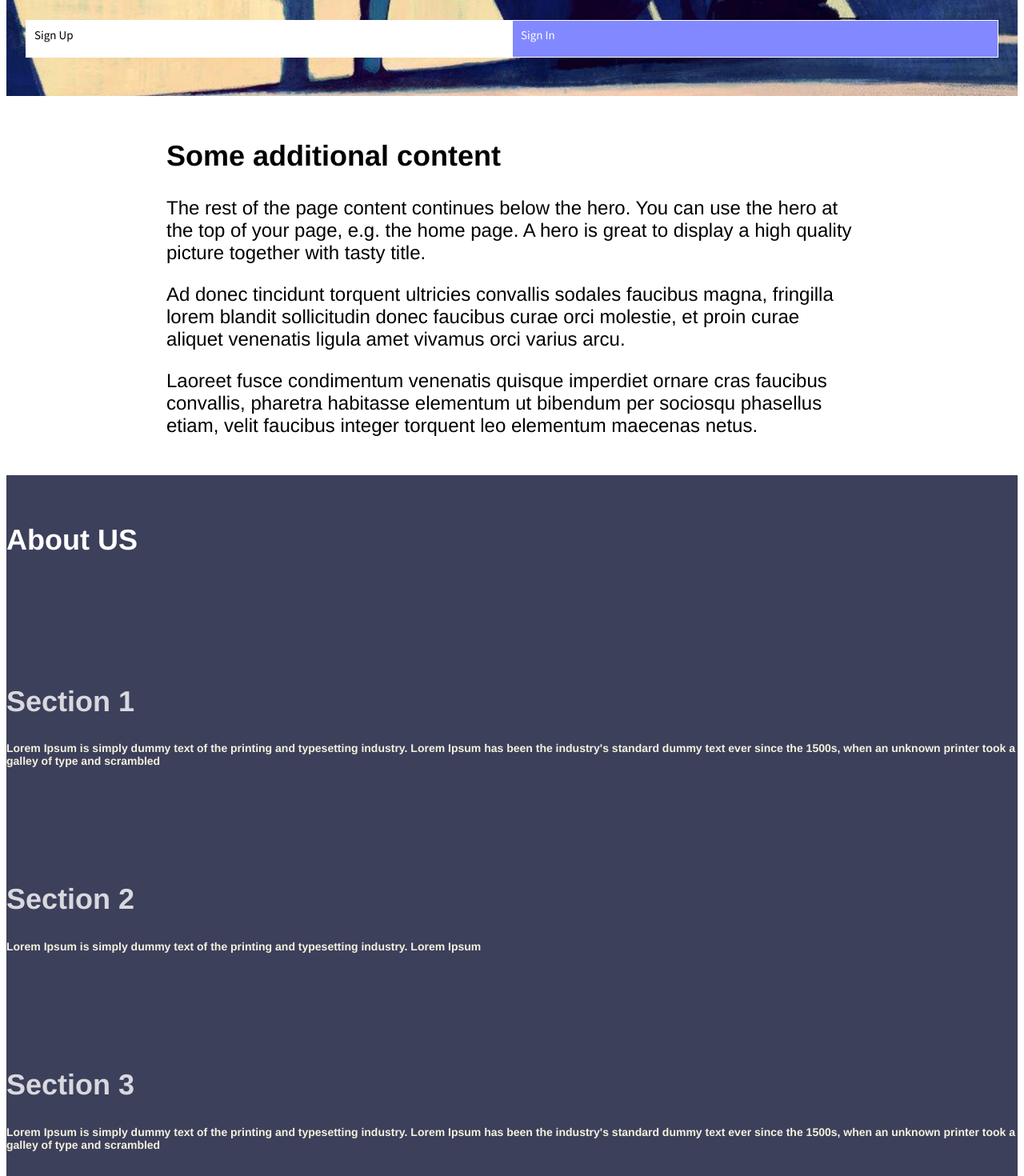
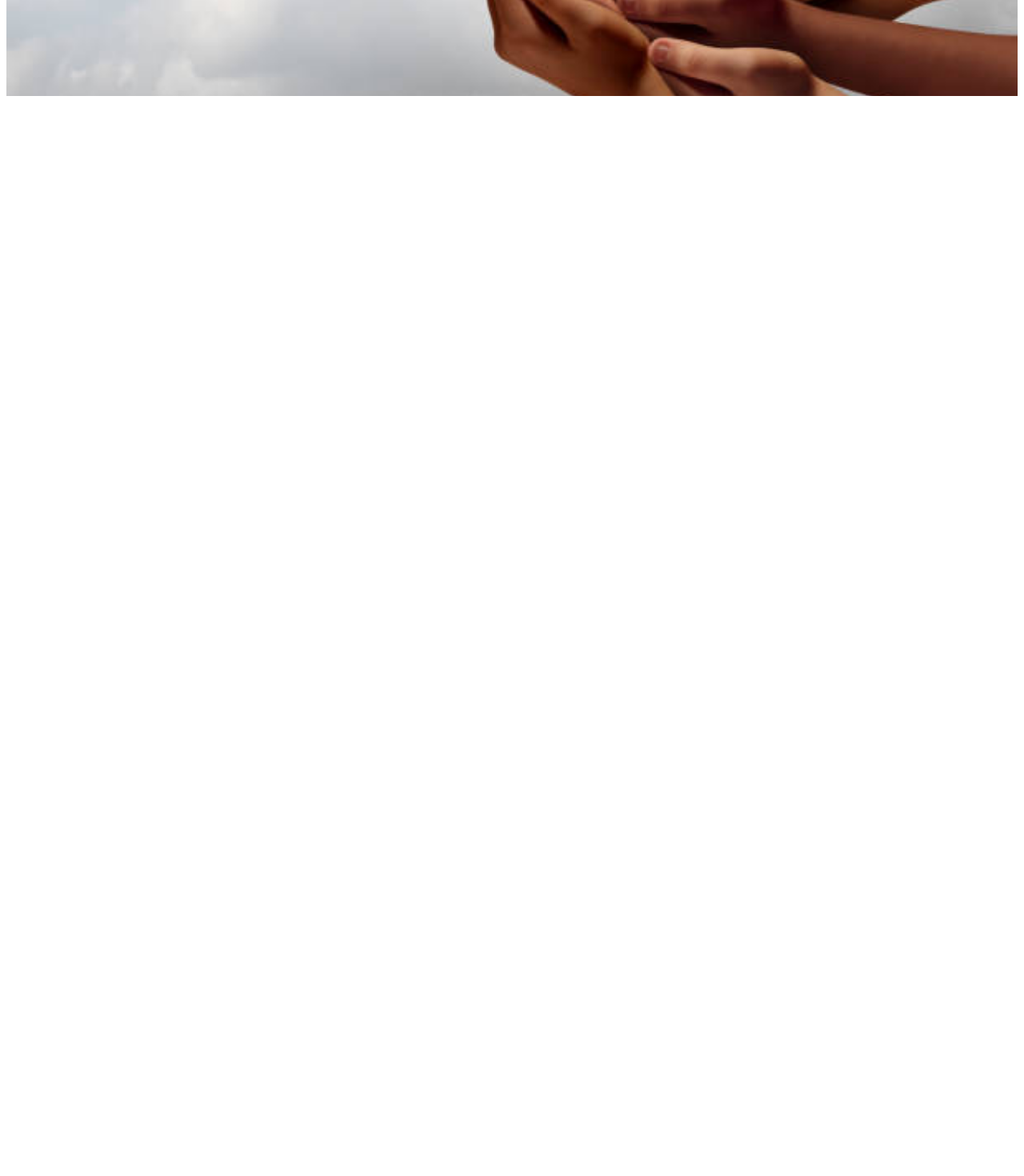
Before and after one commit to Homeful-Civic-Tech/frontend-Project-Repo, a React (Create React App) app in the folder homeful/: page / in a window 1280 px wide. Shown: the part 760-2230 px from the top of the page at 80% size. After the commit the page ends 888 px from the top, so only its background shows below. Built offline with nearby package versions, Linux system fonts and the light colour scheme.

Commit message:
reverted landing page

```diff
--- a/homeful/src/Components/LandingPage.js
+++ b/homeful/src/Components/LandingPage.js
@@ -1,101 +1,12 @@
 import React from 'react'
 import Navbar from './Navbar'
-// import Body from './Body'
-import '../CSS/App.css'
+import Body from './Body'
 
 function LandingPage(){
   return (
 <div>
   <Navbar/>
-  {/* <Body/> */}
-    <>
-<section className="hero">
-    <header id="header">
-      {/* <a id="logo" href="#">
-        logo
-      </a>
-      <nav>
-        <a id="menu-icon">≡</a>
-      </nav> */}
-    </header>
-    <header className="hero-header">
-      <h1 className="hero-title">Making the System Easier</h1>
-    </header>
-    <footer className="hero-footer">
-      <a className="button button-primary" href="#">
-        Sign Up
-      </a>
-      <a className="button" href="#">
-        Sign In
-      </a>
-    </footer>
-  </section>
-  <article>
-    <h2>Some additional content</h2>
-    <p>
-      The rest of the page content continues below the hero. You can use the
-      hero at the top of your page, e.g. the home page. A hero is great to
-      display a high quality picture together with tasty title.
-    </p>
-    <p>
-      Ad donec tincidunt torquent ultricies convallis sodales faucibus magna,
-      fringilla lorem blandit sollicitudin donec faucibus curae orci molestie,
-      et proin curae aliquet venenatis ligula amet vivamus orci varius arcu.
-    </p>
-    <p>
-      Laoreet fusce condimentum venenatis quisque imperdiet ornare cras faucibus
-      convallis, pharetra habitasse elementum ut bibendum per sociosqu phasellus
-      etiam, velit faucibus integer torquent leo elementum maecenas netus.
-    </p>
-  </article>
-
-  <section className="text-center about">
-  <h1>About US</h1>
-  <div className="container">
-    <div className="row">
-      <div
-        className="col-lg-4 col-sm-6 col-ex-12 about-item wow lightSpeedIn"
-        data-wow-offset={200}
-      >
-        <span className="fa fa-group" />
-        <h2>Section 1</h2>
-        <p className="lead">
-          Lorem Ipsum is simply dummy text of the printing and typesetting
-          industry. Lorem Ipsum has been the industry's standard dummy text ever
-          since the 1500s, when an unknown printer took a galley of type and
-          scrambled
-        </p>
-      </div>
-      <div
-        className="col-lg-4 col-sm-6 col-ex-12 about-item wow lightSpeedIn"
-        data-wow-offset={200}
-      >
-        <span className="fa fa-info" />
-        <h2>Section 2 </h2>
-        <p className="lead">
-          Lorem Ipsum is simply dummy text of the printing and typesetting
-          industry. Lorem Ipsum{" "}
-        </p>
-      </div>
-      <div className="clearfix visible-md-block visible-sm-block" />
-      <div
-        className="col-lg-4 col-sm-6 col-ex-12 about-item wow lightSpeedIn"
-        data-wow-offset={200}
-      >
-        <span className="fa fa-file" />
-        <h2>Section 3</h2>
-        <p className="lead">
-          Lorem Ipsum is simply dummy text of the printing and typesetting
-          industry. Lorem Ipsum has been the industry's standard dummy text ever
-          since the 1500s, when an unknown printer took a galley of type and
-          scrambled
-        </p>
-      </div>
-    </div>
-  </div>
-</section>
-
-  </>
+  <Body/>
 </div>
 )
 }
```
